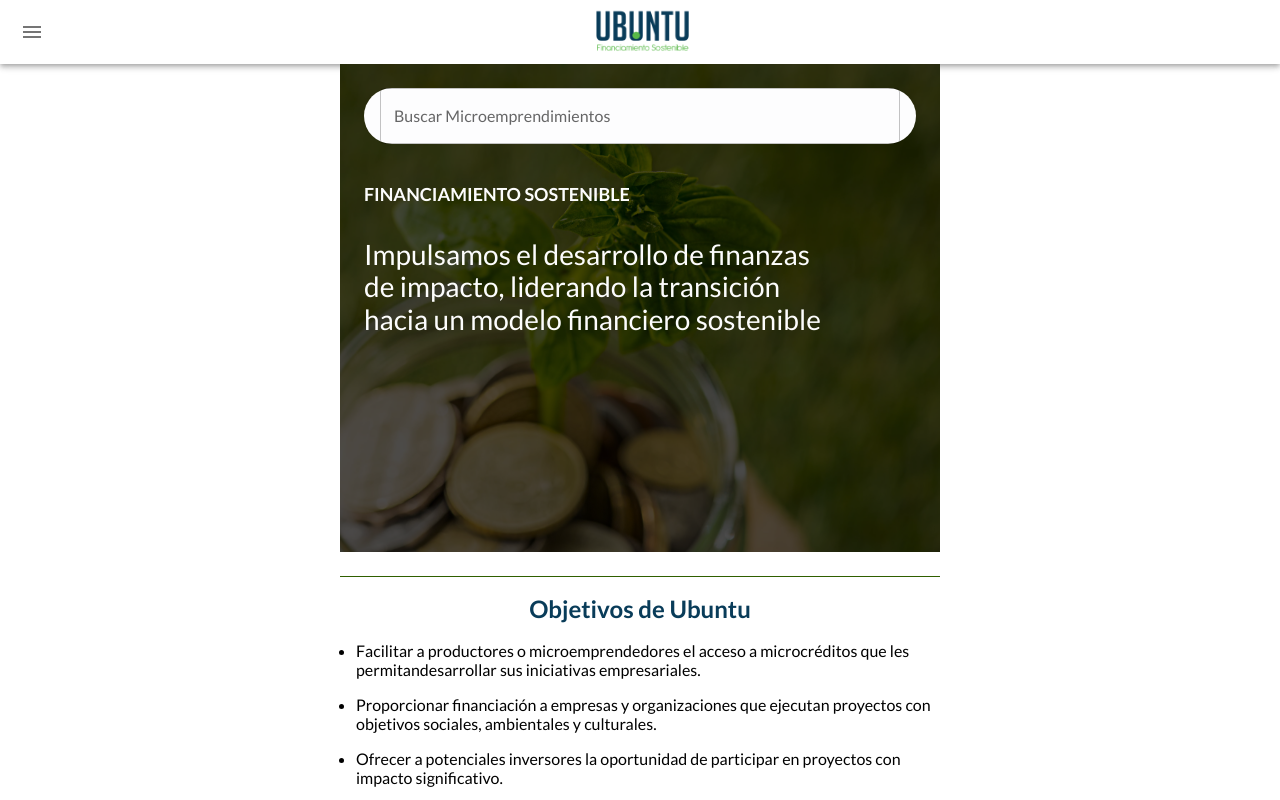
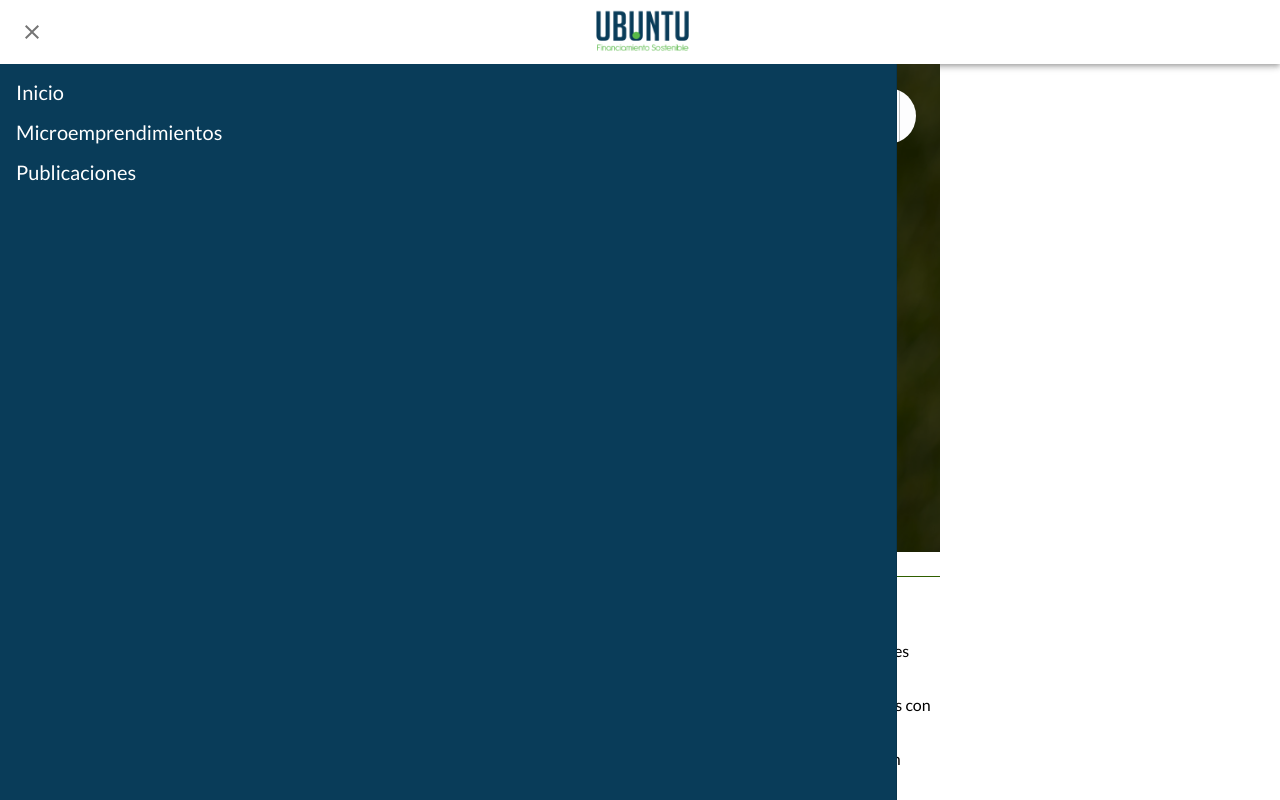
Before and after one commit to zEstebanz/Ubuntu-Semillero, a React (Vite) app: page / in a window 1280 px wide. Both pictures are taken after a click on the button "menu". Shown: the top 800 px of the page. Built offline with nearby package versions, Linux system fonts and the light colour scheme.

Commit message:
Navbar and Drawer styled / DrawerList created

```diff
--- /dev/null
+++ b/src/assets/styles/NavBarWithDrawer.css
@@ -0,0 +1,12 @@
+body.drawer-open {
+    overflow: hidden;
+  }
+
+  .navbar.drawer-open {
+    width: 100%;
+    z-index: 1100; /* Ajusta según sea necesario */
+  }
+
+  .drawer-open .overlay {
+    pointer-events: auto;
+  }
--- a/src/components/DrawerList.jsx
+++ b/src/components/DrawerList.jsx
@@ -1,5 +1,42 @@
-function DrawerList() {
-  return <div>DrawerList</div>;
+import { List, ListItem, Typography } from "@mui/material";
+import theme from "../theme/theme";
+import { Link } from "react-router-dom";
+
+function DrawerList({ toggleDrawer }) {
+  const handleClickLink = () => {
+    toggleDrawer();
+  };
+  return (
+    <List>
+      <ListItem>
+        <Link
+          onClick={handleClickLink}
+          to="/"
+          style={{ textDecoration: "none", color: "white" }}
+        >
+          <Typography variant="subtitles">Inicio</Typography>
+        </Link>
+      </ListItem>
+      <ListItem>
+        <Link
+          onClick={handleClickLink}
+          to="/microemprendimientos"
+          style={{ textDecoration: "none", color: "white" }}
+        >
+          <Typography variant="subtitles">Microemprendimientos</Typography>
+        </Link>
+      </ListItem>
+      <ListItem>
+        <Link
+          onClick={handleClickLink}
+          to="publicaciones"
+          style={{ textDecoration: "none", color: "white" }}
+        >
+          <Typography variant="subtitles">Publicaciones</Typography>
+        </Link>
+      </ListItem>
+    </List>
+  );
 }
 
 export default DrawerList;
--- a/src/components/NavBar.jsx
+++ b/src/components/NavBar.jsx
@@ -5,26 +5,42 @@ import {
   Drawer,
   Grid,
   IconButton,
+  SwipeableDrawer,
   Toolbar,
   Typography,
 } from "@mui/material";
-import { useState } from "react";
+import { useRef, useState } from "react";
 import logo from "../assets/logoUbuntu.png";
 import { Link } from "react-router-dom";
 import DrawerList from "./DrawerList";
+import CloseIcon from "@mui/icons-material/Close";
+
+import "../assets/styles/NavBarWithDrawer.css";
 
 function NavBar() {
   const [open, setOpen] = useState(false);
+  const navbarRef = useRef();
+  const getNavbarHeight = () => {
+    if (navbarRef.current) {
+      return navbarRef.current.offsetHeight;
+    }
+    return 0; // Valor predeterminado si no se puede obtener la altura del Navbar
+  };
+  const toggleDrawer = () => {
+    setOpen(!open);
+  };
+
   return (
+    <div ref={navbarRef} className={`navbar ${open ? "drawer-open" : ""}`}>
       <AppBar position="static" color="transparent">
         <Toolbar>
           <IconButton
             edge="start"
             color="common.black"
             aria-label="menu"
-          onClick={() => setOpen(open)}
+            onClick={toggleDrawer}
           >
-          <Menu />
+            {open === true ? <CloseIcon /> : <Menu />}
           </IconButton>
           <Box
             display="flex"
@@ -37,10 +53,24 @@ function NavBar() {
             </Link>
           </Box>
         </Toolbar>
-      <Drawer open={open} onClose={() => setOpen(false)}>
-        <DrawerList />
-      </Drawer>
       </AppBar>
+      <SwipeableDrawer
+        variant="persistent"
+        open={open}
+        onOpen={() => setOpen(true)}
+        onClose={() => setOpen(false)}
+        anchor="left"
+        PaperProps={{
+          style: {
+            width: "70%",
+            top: `${getNavbarHeight()}px`,
+            backgroundColor: "#093C59",
+          },
+        }}
+      >
+        <DrawerList toggleDrawer={toggleDrawer} />
+      </SwipeableDrawer>
+    </div>
   );
 }
 
```
Lines whose indentation alone changed are shown as unchanged.
